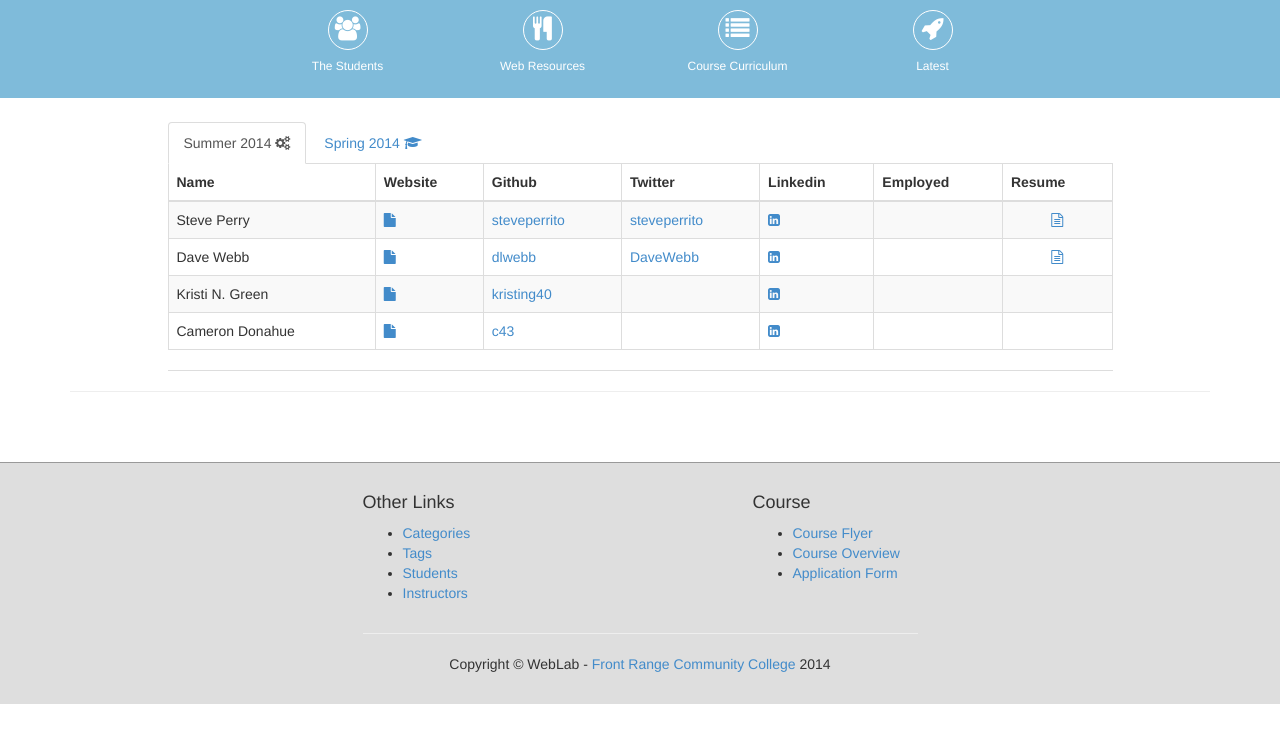
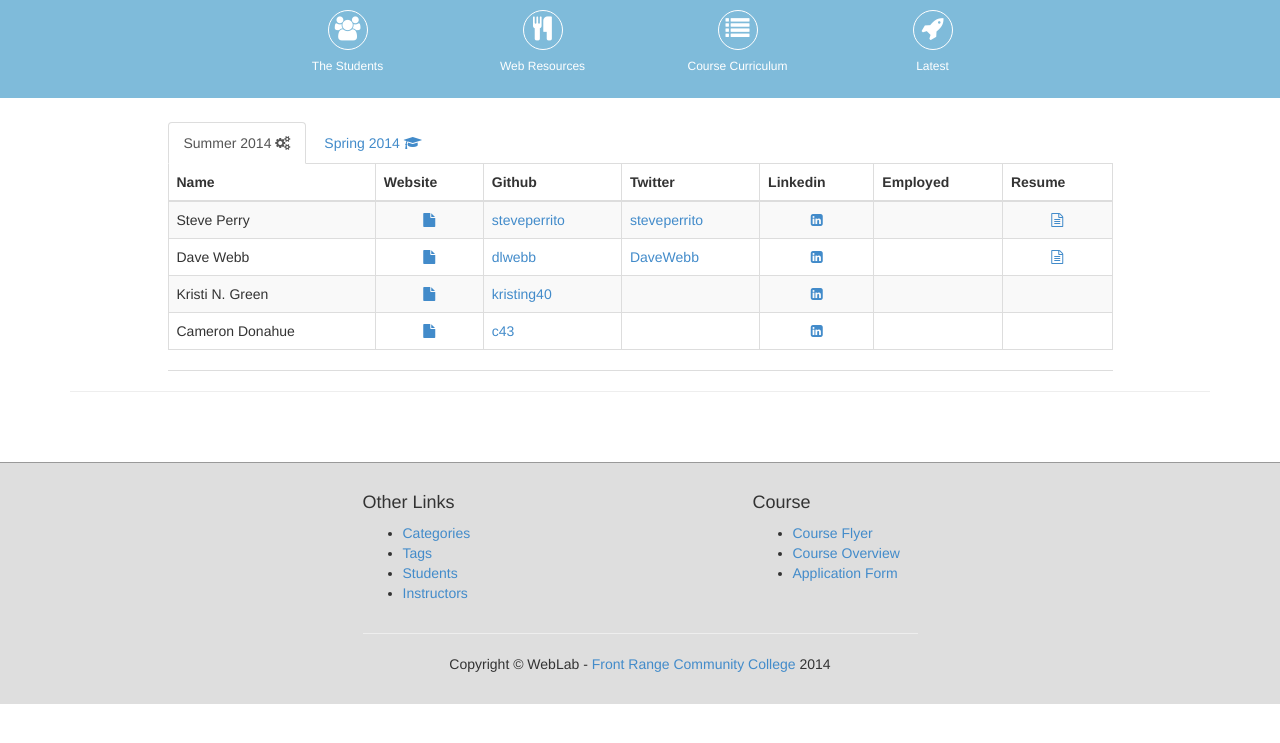
Before and after one commit to WebDevBootcamp/WebDevBootcamp.github.io, a Jekyll site: the page built from students/index.html, in a window 1280 px wide. Shown: the top 743 px of the page. Built offline with Jekyll 4.4.1, drawn with Linux system fonts in a browser that asks for light colours.

Commit message:
updated student table and records

```diff
--- a/students/index.html
+++ b/students/index.html
@@ -16,12 +16,12 @@ title: Students
     <thead>
     <tr>
         <th>Name</th>
-        <th>Website</th>
+        <th align="center">Website</th>
         <th>Github</th>
         <th>Twitter</th>
-        <th>Linkedin</th>
-        <th>Employed</th>
-        <th>Resume</th>
+        <th align="center">Linkedin</th>
+        <th align="center">Employed</th>
+        <th align="center">Resume</th>
     </tr>
     </thead>
     <tbody>
@@ -29,10 +29,10 @@ title: Students
     {% if user.student and user.session == 'summer2014' %}
     <tr>
         <td>{{ user.name }}</td>
-        <td>{% if user.website %}<a href="{{ user.website }}"><i class="icon fa fa-file" /></a>{% else %}<a href="{{ site.url }}/students/{{ user.session}}/{{ user.userid }}"><i class="icon fa fa-file" /></a>{% endif %}</td>
+        <td align="center">{% if user.website %}<a href="{{ user.website }}"><i class="icon fa fa-file" /></a>{% else %}<a href="{{ site.url }}/students/{{ user.session}}/{{ user.userid }}"><i class="icon fa fa-file" /></a>{% endif %}</td>
         <td>{% if user.github %}<a href="https://github.com/{{ user.github }}">{{ user.github }}{% endif %}</a></td>
         <td>{% if user.twitter %}<a href="http://twitter.com/{{ user.twitter }}">{{ user.twitter }}{% endif %}</a></td>
-        <td>{% if user.linkedin %}<a href="{{ user.linkedin }}"><i class="fa fa-linkedin-square"></i></a>{% endif %}</td>
+        <td align="center">{% if user.linkedin %}<a href="{{ user.linkedin }}"><i class="fa fa-linkedin-square"></i></a>{% endif %}</td>
         <td align="center"><i class="icon fa {% if user.employed %}fa-check{% endif %}" /></td>
         <td align="center">{% if user.resume %}<a href="{{ user.resume }}"><i class="icon fa fa-file-text-o" /></a>{% endif %}</td>
     </tr>
```
Also changed, not shown: _data/users.yml (+5 -4 lines).
